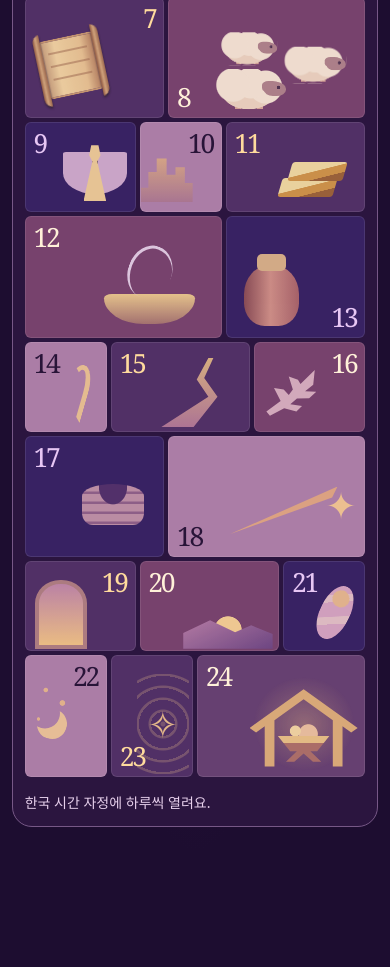
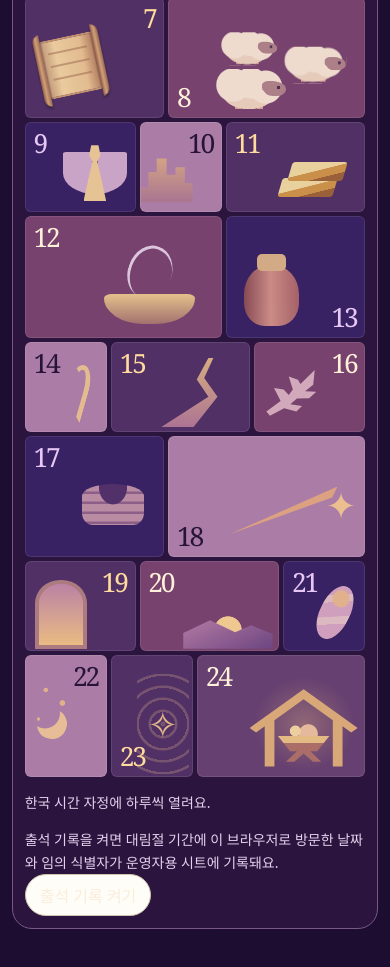
Before and after one commit to bogigoon-code/newspring, a plain HTML site: page index.html in a window 390 px wide. Shown: the part 713-1680 px from the top of the page. Before the commit the page ends 1582 px from the top, so only its background shows below. Drawn offline with Linux system fonts and the light colour scheme.

Commit message:
Connect opt-in daily attendance to a private Google Sheet

```diff
--- /dev/null
+++ b/attendance.js
@@ -0,0 +1,86 @@
+const attendanceButton = document.getElementById('attendance-toggle');
+const attendanceNote = document.getElementById('attendance-note');
+const attendanceResult = document.getElementById('attendance-result');
+const installationKey = 'advent-attendance-installation-v1';
+const dateKey = 'advent-attendance-date-v1';
+let installationId;
+let recordedDate;
+let attendanceBusy = false;
+
+try {
+  installationId = localStorage.getItem(installationKey);
+  recordedDate = localStorage.getItem(dateKey);
+} catch {}
+
+function setAttendanceStatus(text) {
+  attendanceResult.textContent = text;
+  attendanceResult.hidden = !text;
+}
+
+function refreshAttendance() {
+  attendanceButton.textContent = installationId ? '출석 기록 끄기' : '출석 기록 켜기';
+}
+
+async function checkIn() {
+  if (!installationId || attendanceBusy || recordedDate === today() || document.hidden) return;
+  attendanceBusy = true;
+  const activeId = installationId;
+  try {
+    const config = await fetch('./config.json', { cache: 'no-store' }).then(response => response.json());
+    if (!config.attendanceUrl) return;
+    if (activeId !== installationId) return;
+    const response = await fetch(config.attendanceUrl, {
+      method: 'POST',
+      credentials: 'omit',
+      headers: { 'Content-Type': 'text/plain;charset=UTF-8' },
+      body: JSON.stringify({ action: 'check-in', installationId: activeId })
+    });
+    if (!response.ok) throw new Error('Attendance request failed');
+    const result = await response.json();
+    if (activeId !== installationId) return;
+    if (result.status === 'closed') {
+      setAttendanceStatus('출석 기록 기간은 11월 29일부터 12월 24일까지예요.');
+      return;
+    }
+    if (result.status !== 'recorded') throw new Error('Attendance was not recorded');
+    recordedDate = result.date;
+    localStorage.setItem(dateKey, recordedDate);
+    setAttendanceStatus('오늘 출석이 기록됐어요.');
+  } catch {
+    if (activeId === installationId) setAttendanceStatus('출석을 기록하지 못했어요. 앱을 다시 열면 재시도해요.');
+  } finally {
+    attendanceBusy = false;
+  }
+}
+
+refreshAttendance();
+attendanceButton.addEventListener('click', () => {
+  try {
+    if (installationId) {
+      localStorage.removeItem(installationKey);
+      localStorage.removeItem(dateKey);
+      installationId = null;
+      recordedDate = null;
+      setAttendanceStatus('앞으로 이 브라우저의 출석을 기록하지 않아요.');
+    } else {
+      const newId = crypto.randomUUID();
+      localStorage.setItem(installationKey, newId);
+      installationId = newId;
+      setAttendanceStatus('');
+      checkIn();
+    }
+    refreshAttendance();
+  } catch {
+    setAttendanceStatus('이 브라우저에서 출석 설정을 저장하지 못했어요.');
+  }
+});
+fetch('./config.json', { cache: 'no-store' }).then(response => response.json()).then(config => {
+  if (!config.attendanceUrl) return;
+  attendanceNote.hidden = false;
+  attendanceButton.hidden = false;
+  if (installationId && recordedDate === today()) setAttendanceStatus('오늘 출석이 기록됐어요.');
+  checkIn();
+}).catch(() => {});
+window.addEventListener('focus', checkIn);
+window.addEventListener('online', checkIn);
+document.addEventListener('visibilitychange', checkIn);
--- a/config.json
+++ b/config.json
@@ -1 +1 @@
-{"appsScriptUrl":"https://script.google.com/macros/s/AKfycbzCA8kIXM9I6ff8Yj57TwVC5VT2D70-C1kp4umsiNY6zc5mcsIfC71oMOI3hwdvf_irXg/exec"}
+{"appsScriptUrl":"https://script.google.com/macros/s/AKfycbzCA8kIXM9I6ff8Yj57TwVC5VT2D70-C1kp4umsiNY6zc5mcsIfC71oMOI3hwdvf_irXg/exec","attendanceUrl":"https://script.google.com/macros/s/AKfycbyqbkurQWPF4t6BRUYLvtTaiK4pv8of_gpfsii2RQ47NAUWNjKNn2uXcfi5SExJPYI/exec"}
--- a/index.html
+++ b/index.html
@@ -136,6 +136,9 @@
     <p class="hint" id="hint" aria-live="polite"></p>
     <button type="button" class="plain" id="push-toggle" hidden>묵상 알림 받기</button>
     <p class="hint" id="push-status" role="status" hidden></p>
+    <p class="hint" id="attendance-note" hidden>출석 기록을 켜면 대림절 기간에 이 브라우저로 방문한 날짜와 임의 식별자가 운영자용 시트에 기록돼요.</p>
+    <button type="button" class="plain" id="attendance-toggle" hidden>출석 기록 켜기</button>
+    <p class="hint" id="attendance-result" role="status" hidden></p>
   </section>
 </main>
 <dialog id="reader" aria-labelledby="reader-title">
@@ -155,4 +158,5 @@
 <script src="https://cdn.onesignal.com/sdks/web/v16/OneSignalSDK.page.js" defer></script>
 <script src="./push.js" defer></script>
 <script src="./calendar.js" defer></script>
+<script src="./attendance.js" defer></script>
 </html>
--- a/sw.js
+++ b/sw.js
@@ -1,6 +1,6 @@
 const cachePrefix = 'advent-shell-';
-const version = cachePrefix + 'v3';
-const assets = ['./index.html', './calendar.js', './push.js', './manifest.webmanifest', './icon-192.png', './icon-512.png'];
+const version = cachePrefix + 'v4';
+const assets = ['./index.html', './calendar.js', './push.js', './attendance.js', './manifest.webmanifest', './icon-192.png', './icon-512.png'];
 
 self.addEventListener('install', event => {
   event.waitUntil(caches.open(version).then(cache => cache.addAll(assets)));
```
